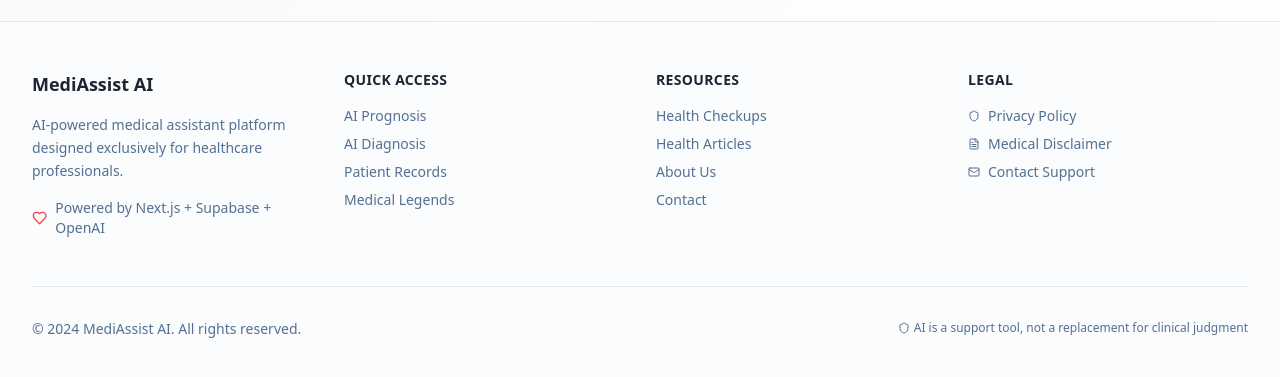
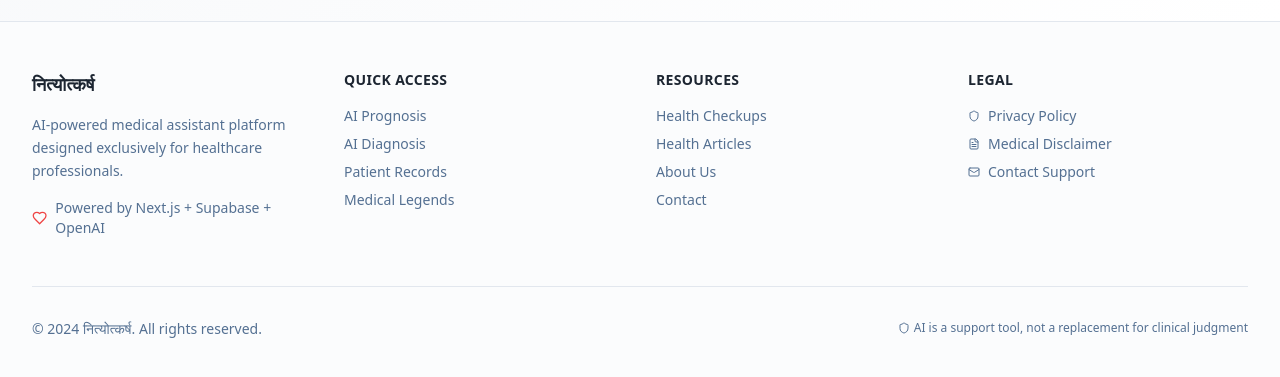
Before and after one commit to sumit-069/empty-scroll-ready, a React (Vite) app: page / in a window 1280 px wide. Shown: the part 2211-2588 px from the top of the page. Built offline with nearby package versions, Linux system fonts and the light colour scheme; the HTML template or start-up script is replaced by a standard one.

Commit message:
Replace text with नित्योत्कर्ष

```diff
--- a/index.html
+++ b/index.html
@@ -6,10 +6,10 @@
     <link rel="icon" href="/lovable-uploads/f45589f9-0bc5-486a-872d-c401e52cd58b.png" type="image/png">
     <title>नित्योत्कर्ष - AI-Powered Medical Assistant for Healthcare Professionals</title>
     <meta name="description" content="AI-powered medical assistant platform for doctors. Get AI-driven prognosis, diagnosis assistance, secure patient records management, and comprehensive healthcare tools." />
-    <meta name="author" content="MediAssist AI" />
+    <meta name="author" content="नित्योत्कर्ष" />
     <meta name="keywords" content="medical AI, healthcare assistant, AI diagnosis, medical prognosis, patient records, healthcare technology" />
 
-    <meta property="og:title" content="MediAssist AI - AI-Powered Medical Assistant" />
+    <meta property="og:title" content="नित्योत्कर्ष - AI-Powered Medical Assistant" />
     <meta property="og:description" content="Empowering doctors with AI-driven prognosis, diagnosis assistance, and comprehensive patient management tools." />
     <meta property="og:type" content="website" />
     <meta property="og:image" content="https://lovable.dev/opengraph-image-p98pqg.png" />
--- a/src/components/Footer.tsx
+++ b/src/components/Footer.tsx
@@ -8,7 +8,7 @@ export const Footer = () => {
         <div className="grid grid-cols-1 md:grid-cols-4 gap-8">
           {/* Brand */}
           <div className="space-y-4">
-            <h3 className="text-lg font-semibold text-foreground">MediAssist AI</h3>
+            <h3 className="text-lg font-semibold text-foreground">नित्योत्कर्ष</h3>
             <p className="text-sm text-muted-foreground leading-relaxed">
               AI-powered medical assistant platform designed exclusively for healthcare professionals.
             </p>
@@ -80,7 +80,7 @@ export const Footer = () => {
         <div className="mt-12 pt-8 border-t border-border">
           <div className="flex flex-col md:flex-row justify-between items-center space-y-4 md:space-y-0">
             <p className="text-sm text-muted-foreground">
-              © 2024 MediAssist AI. All rights reserved.
+              © 2024 नित्योत्कर्ष. All rights reserved.
             </p>
             <p className="text-xs text-muted-foreground">
               <span className="inline-flex items-center space-x-1">
```
